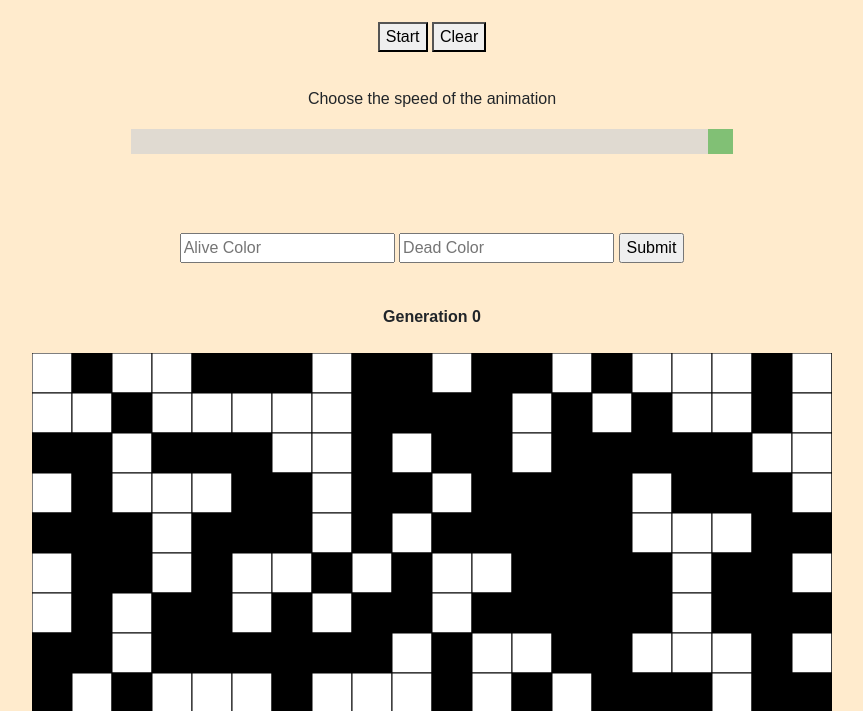
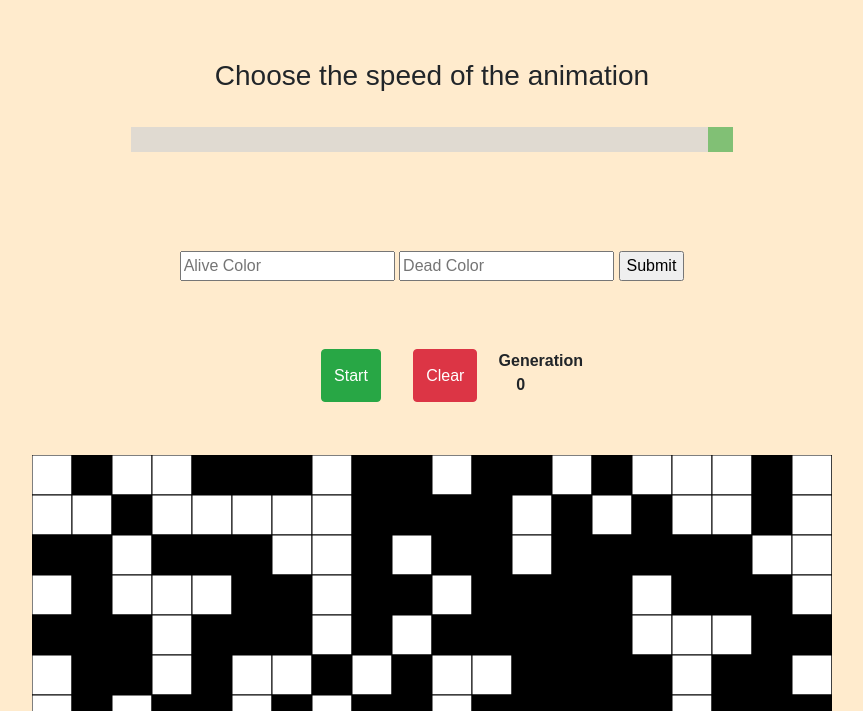
Before and after one commit to devaneyj3/game-of-life, a website: page build/index.html in a window 1280 px wide. Shown: the part 89-800 px from the top of the page, without its empty margins (208-1071 px from the left). Drawn offline with nearby package versions, Linux system fonts and the light colour scheme.

Commit message:
ore styles with bootstrap

```diff
--- a/build/css/main.css
+++ b/build/css/main.css
@@ -8,13 +8,21 @@ body {
 .controls {
     display: flex;
     flex-direction: column;
-    height: 300px;
+    height: 450px;
     align-items: center;
-    justify-content: space-around;
+    justify-content: space-evenly;
+}
+
+.interactionOutput {
+    display: flex;
+    justify-content: space-between;
+}
+.start {
+    margin-right: 5%;
 }
 btn {
     border: 1px solid black;
-    padding:5px;
+    padding:10px;
     margin: 1%;
     cursor: pointer;
 }
@@ -29,7 +37,8 @@ btn:hover {
 }
 
 .generation {
-    font-weight: bold
+    font-weight: bold;
+    width: 20%;
 }
 
 input {
--- a/build/index.html
+++ b/build/index.html
@@ -15,12 +15,9 @@
     <div class="main">
         <h1 class="game_heading">Welcome to the game of life</h1>
         <div class="controls">
-            <section class="controlBTNS">
-                <button class="start">Start</button>
-                <button class="clear">Clear</button>
-            </section>
             <div class="slidecontainer">
-                Choose the speed of the animation
+                <h3>Choose the speed of the animation</h3>
+                <p class="currentSpeed"></p>
                 <input type="range" min="100" max="500" value="500" class="slider">
                 <span class="sliderMsg"></span>
             </div>
@@ -28,11 +25,13 @@
                 <input type="text" name='alive' class='alive' placeholder="Alive Color"/>
                 <input type="text" name='dead' class='dead' placeholder="Dead Color"/>
                 <input type="submit"></input>
-                <span class='colorSpan'></span>
             </form>
+                <section class="interactionOutput">
+                    <button type="button" class="btn btn-success start">Start</button>
+                    <button type='button' class="btn btn-danger clear">Clear</button>
+                    <span class="generation">Generation 0</span>
+                </section>
         </div>
-
-        <span class="generation">Generation 0</span>
         <canvas class="grid"></canvas>
     </div>
     <script src="js/script.js"></script>
--- a/build/js/script.js
+++ b/build/js/script.js
@@ -40,6 +40,7 @@ renderGrid(grid, aliveColor, deadColor)
 let incrementGeneration
 // start animating on click
 startBtn.addEventListener('click', (e) => {
+    sliderMsg.innerText = ''
     startBtn.disabled = true
     if(cleared) {
         grid = buildGrid(rows, cols)
@@ -48,9 +49,17 @@ startBtn.addEventListener('click', (e) => {
     }
     incrementGeneration = setInterval(displayNextGen, intervalSpeed)
 })
+
+// change the speed of the animation in the UI
 let slider = document.querySelector('.slider')
+let sliderMsg = document.querySelector('.sliderMsg')
+let currentSpeed = document.querySelector('.currentSpeed')
+
 slider.oninput = function() {
     intervalSpeed = this.value;
+    let seconds = this.value / 100
+    currentSpeed.innerText = `Current Speed: ${seconds} sec`
+    sliderMsg.innerText = 'Clear and Restart to see modified animation speed'
 }
 // change colors of the dead and alive cells
 const changeColor = (e) => {
```
